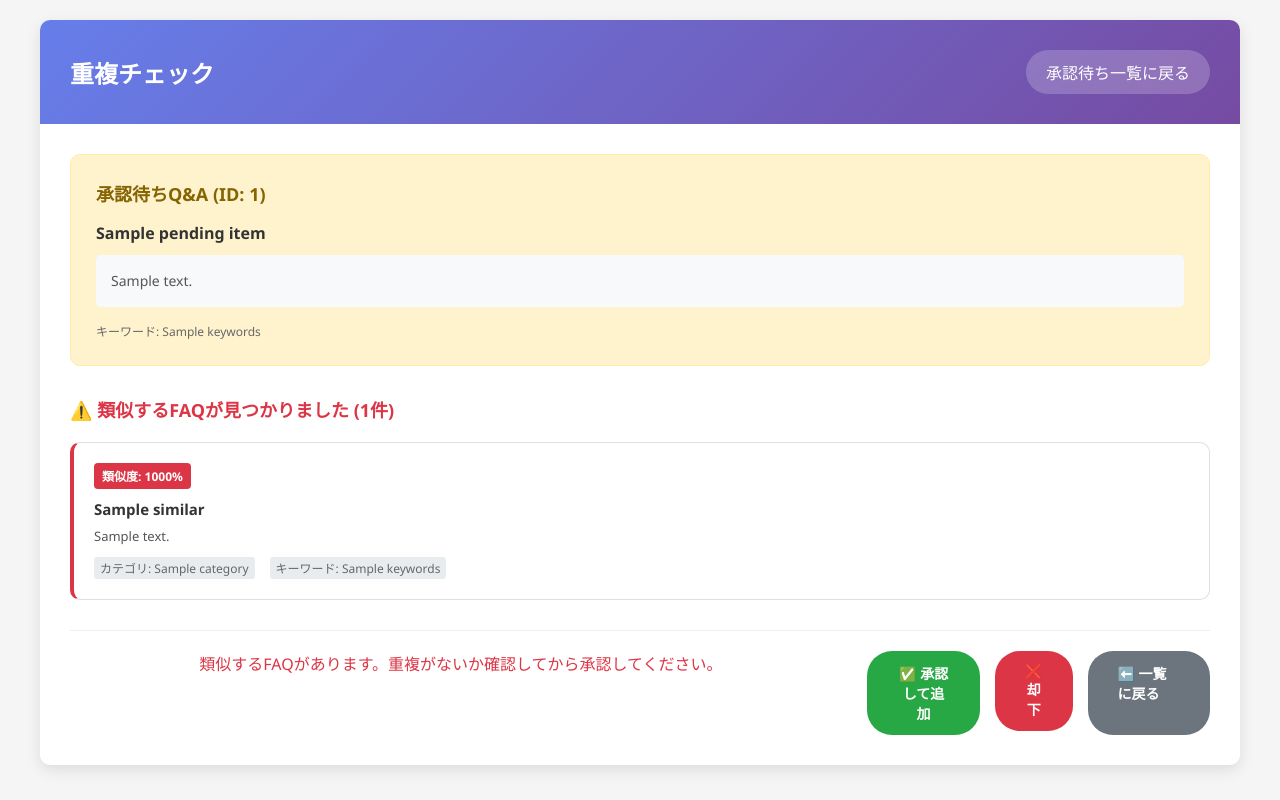
After one commit to kyuwatanabe/faq_system, a Flask app: template templates/check_duplicates.html in a window 1280 px wide. The commit adds this page. Run offline with Flask 3, Linux system fonts and the light colour scheme; the template is opened without the code that fills it: most values are stand-ins (such as "Sample title", 1, 10 or a date in 2020).

Commit message:
Add duplicate detection feature for pending Q&A approval

```diff
--- /dev/null
+++ b/templates/check_duplicates.html
@@ -0,0 +1,275 @@
+<!DOCTYPE html>
+<html lang="ja">
+<head>
+    <meta charset="UTF-8">
+    <meta name="viewport" content="width=device-width, initial-scale=1.0">
+    <title>重複チェック - アメリカビザサポートデスク</title>
+    <style>
+        * {
+            margin: 0;
+            padding: 0;
+            box-sizing: border-box;
+        }
+
+        body {
+            font-family: 'Segoe UI', Tahoma, Geneva, Verdana, sans-serif;
+            background: #f5f5f5;
+            padding: 20px;
+        }
+
+        .container {
+            max-width: 1200px;
+            margin: 0 auto;
+            background: white;
+            border-radius: 10px;
+            box-shadow: 0 5px 15px rgba(0, 0, 0, 0.1);
+            overflow: hidden;
+        }
+
+        .header {
+            background: linear-gradient(135deg, #667eea 0%, #764ba2 100%);
+            color: white;
+            padding: 30px;
+            display: flex;
+            justify-content: space-between;
+            align-items: center;
+        }
+
+        .header h1 {
+            font-size: 24px;
+        }
+
+        .back-link {
+            background: rgba(255, 255, 255, 0.2);
+            color: white;
+            text-decoration: none;
+            padding: 10px 20px;
+            border-radius: 25px;
+            transition: background 0.3s;
+            margin-left: 10px;
+        }
+
+        .back-link:hover {
+            background: rgba(255, 255, 255, 0.3);
+        }
+
+        .content {
+            padding: 30px;
+        }
+
+        .pending-item {
+            background: #fff3cd;
+            border: 1px solid #ffeaa7;
+            border-radius: 10px;
+            padding: 25px;
+            margin-bottom: 30px;
+        }
+
+        .pending-item h3 {
+            color: #856404;
+            margin-bottom: 15px;
+            font-size: 18px;
+        }
+
+        .qa-question {
+            font-size: 16px;
+            font-weight: bold;
+            color: #333;
+            margin-bottom: 10px;
+            line-height: 1.5;
+        }
+
+        .qa-answer {
+            font-size: 14px;
+            color: #555;
+            line-height: 1.6;
+            margin-bottom: 15px;
+            padding: 15px;
+            background: #f8f9fa;
+            border-radius: 5px;
+        }
+
+        .similar-section h3 {
+            color: #dc3545;
+            margin-bottom: 20px;
+            font-size: 18px;
+        }
+
+        .no-similar {
+            text-align: center;
+            padding: 40px;
+            color: #28a745;
+            font-size: 16px;
+        }
+
+        .similar-item {
+            background: #fff;
+            border: 1px solid #e0e0e0;
+            border-radius: 10px;
+            padding: 20px;
+            margin-bottom: 15px;
+            border-left: 4px solid #dc3545;
+        }
+
+        .similarity-score {
+            display: inline-block;
+            background: #dc3545;
+            color: white;
+            padding: 4px 8px;
+            border-radius: 4px;
+            font-size: 12px;
+            font-weight: bold;
+            margin-bottom: 10px;
+        }
+
+        .similar-question {
+            font-weight: bold;
+            color: #333;
+            margin-bottom: 8px;
+            font-size: 15px;
+        }
+
+        .similar-answer {
+            color: #555;
+            font-size: 13px;
+            line-height: 1.5;
+            margin-bottom: 10px;
+        }
+
+        .similar-meta {
+            font-size: 12px;
+            color: #666;
+            display: flex;
+            gap: 15px;
+        }
+
+        .similar-meta span {
+            background: #e9ecef;
+            padding: 2px 6px;
+            border-radius: 3px;
+        }
+
+        .action-buttons {
+            display: flex;
+            gap: 15px;
+            justify-content: center;
+            margin-top: 30px;
+            padding-top: 20px;
+            border-top: 1px solid #eee;
+        }
+
+        .btn {
+            padding: 12px 30px;
+            border: none;
+            border-radius: 25px;
+            cursor: pointer;
+            font-size: 14px;
+            font-weight: bold;
+            text-decoration: none;
+            display: inline-block;
+            transition: transform 0.2s, box-shadow 0.2s;
+        }
+
+        .btn:hover {
+            transform: translateY(-2px);
+            box-shadow: 0 4px 8px rgba(0, 0, 0, 0.15);
+        }
+
+        .btn-approve {
+            background: #28a745;
+            color: white;
+        }
+
+        .btn-approve:hover {
+            background: #218838;
+        }
+
+        .btn-reject {
+            background: #dc3545;
+            color: white;
+        }
+
+        .btn-reject:hover {
+            background: #c82333;
+        }
+
+        .btn-back {
+            background: #6c757d;
+            color: white;
+        }
+
+        .btn-back:hover {
+            background: #545b62;
+        }
+    </style>
+</head>
+<body>
+    <div class="container">
+        <div class="header">
+            <h1>重複チェック</h1>
+            <a href="/admin/review" class="back-link">承認待ち一覧に戻る</a>
+        </div>
+
+        <div class="content">
+            <div class="pending-item">
+                <h3>承認待ちQ&A (ID: {{ pending_item.id }})</h3>
+                <div class="qa-question">{{ pending_item.question }}</div>
+                <div class="qa-answer">{{ pending_item.answer }}</div>
+                {% if pending_item.keywords %}
+                <div style="font-size: 12px; color: #666;">
+                    キーワード: {{ pending_item.keywords }}
+                </div>
+                {% endif %}
+            </div>
+
+            <div class="similar-section">
+                {% if similar_faqs %}
+                    <h3>⚠️ 類似するFAQが見つかりました ({{ similar_faqs|length }}件)</h3>
+                    {% for similar in similar_faqs %}
+                    <div class="similar-item">
+                        <div class="similarity-score">類似度: {{ (similar.similarity_score * 100)|round(1) }}%</div>
+                        <div class="similar-question">{{ similar.question }}</div>
+                        <div class="similar-answer">{{ similar.answer[:200] }}{% if similar.answer|length > 200 %}...{% endif %}</div>
+                        <div class="similar-meta">
+                            <span>カテゴリ: {{ similar.category }}</span>
+                            {% if similar.keywords %}
+                            <span>キーワード: {{ similar.keywords }}</span>
+                            {% endif %}
+                        </div>
+                    </div>
+                    {% endfor %}
+                {% else %}
+                    <div class="no-similar">
+                        <h3>✅ 類似するFAQは見つかりませんでした</h3>
+                        <p>このQ&Aは新規追加しても重複の問題はありません。</p>
+                    </div>
+                {% endif %}
+            </div>
+
+            <div class="action-buttons">
+                {% if similar_faqs %}
+                    <p style="color: #dc3545; text-align: center; width: 100%; margin-bottom: 20px;">
+                        類似するFAQがあります。重複がないか確認してから承認してください。
+                    </p>
+                {% endif %}
+
+                <form method="POST" action="/admin/approve/{{ pending_item.id }}" style="display: inline;">
+                    <button type="submit" class="btn btn-approve"
+                            onclick="return confirm('{% if similar_faqs %}類似するFAQがありますが、{% endif %}このQ&AをFAQに追加しますか？')">
+                        ✅ 承認して追加
+                    </button>
+                </form>
+
+                <form method="POST" action="/admin/reject/{{ pending_item.id }}" style="display: inline;">
+                    <button type="submit" class="btn btn-reject"
+                            onclick="return confirm('このQ&Aを却下しますか？')">
+                        ❌ 却下
+                    </button>
+                </form>
+
+                <a href="/admin/review" class="btn btn-back">⬅️ 一覧に戻る</a>
+            </div>
+        </div>
+    </div>
+</body>
+</html>
--- a/templates/review_pending.html
+++ b/templates/review_pending.html
@@ -265,6 +265,10 @@
                     </div>
 
                     <div class="action-buttons">
+                        <a href="/admin/check_duplicates/{{ item.id }}" class="btn"
+                           style="background: #17a2b8; color: white;">
+                            🔍 重複チェック
+                        </a>
                         <form method="POST" action="/admin/approve/{{ item.id }}" style="display: inline;">
                             <button type="submit" class="btn btn-approve"
                                     onclick="return confirm('このQ&AをFAQに追加しますか？')">
```
Also changed, not shown: faq_system.py (+25 -0 lines), web_app.py (+26 -1 lines).
